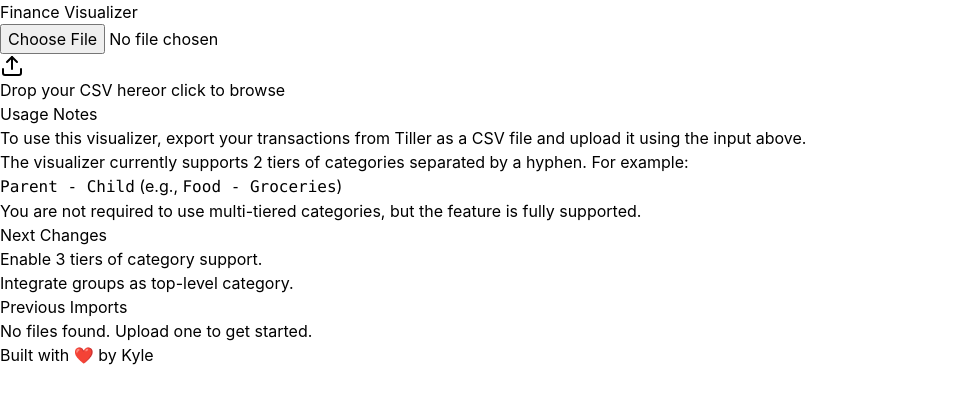
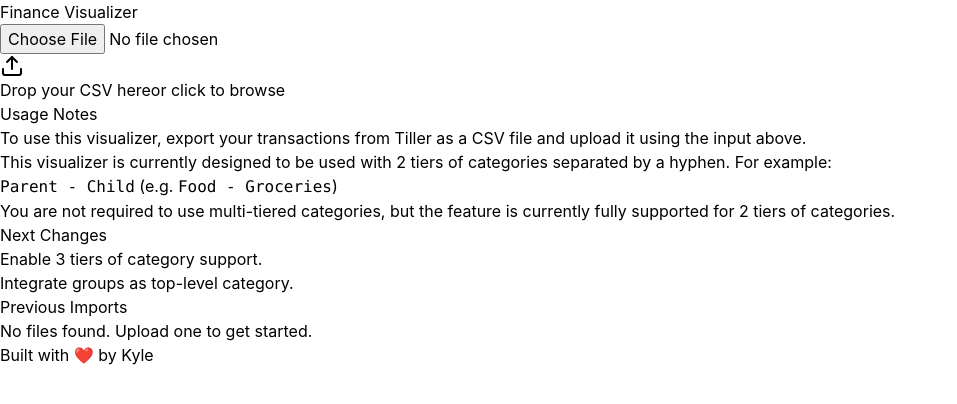
Before and after one commit to clomok/finance-visualizer, a React (Vite) app: page / in a window 1280 px wide. Shown: the top 404 px of the page, without its empty margins (0-957 px from the left). Built offline with nearby package versions, Linux system fonts and the light colour scheme.

Commit message:
edited language in usage notes

```diff
--- a/src/App.tsx
+++ b/src/App.tsx
@@ -191,11 +191,11 @@ function App() {
             <h2 className="text-sm font-semibold text-slate-500 uppercase tracking-wider">Usage Notes</h2>
             <div className="bg-slate-50 p-4 rounded-lg border border-slate-100 text-slate-700 text-sm space-y-2">
               <p>To use this visualizer, export your transactions from <span className="font-bold">Tiller</span> as a <span className="font-bold">CSV</span> file and upload it using the input above.</p>
-              <p>The visualizer currently supports <span className="font-bold">2 tiers of categories</span> separated by a hyphen. For example:</p>
+              <p>This visualizer is currently designed to be used with <span className="font-bold">2 tiers of categories</span> separated by a hyphen. For example:</p>
               <ul className="list-disc list-inside ml-4">
-                <li><code>Parent - Child</code> (e.g., <code>Food - Groceries</code>)</li>
+                <li><code>Parent - Child</code> (e.g.  <code>Food - Groceries</code>)</li>
               </ul>
-              <p>You are not required to use multi-tiered categories, but the feature is fully supported.</p>
+              <p>You are not required to use multi-tiered categories, but the feature is currently fully supported for 2 tiers of categories.</p>
             </div>
           </div>
 
```
